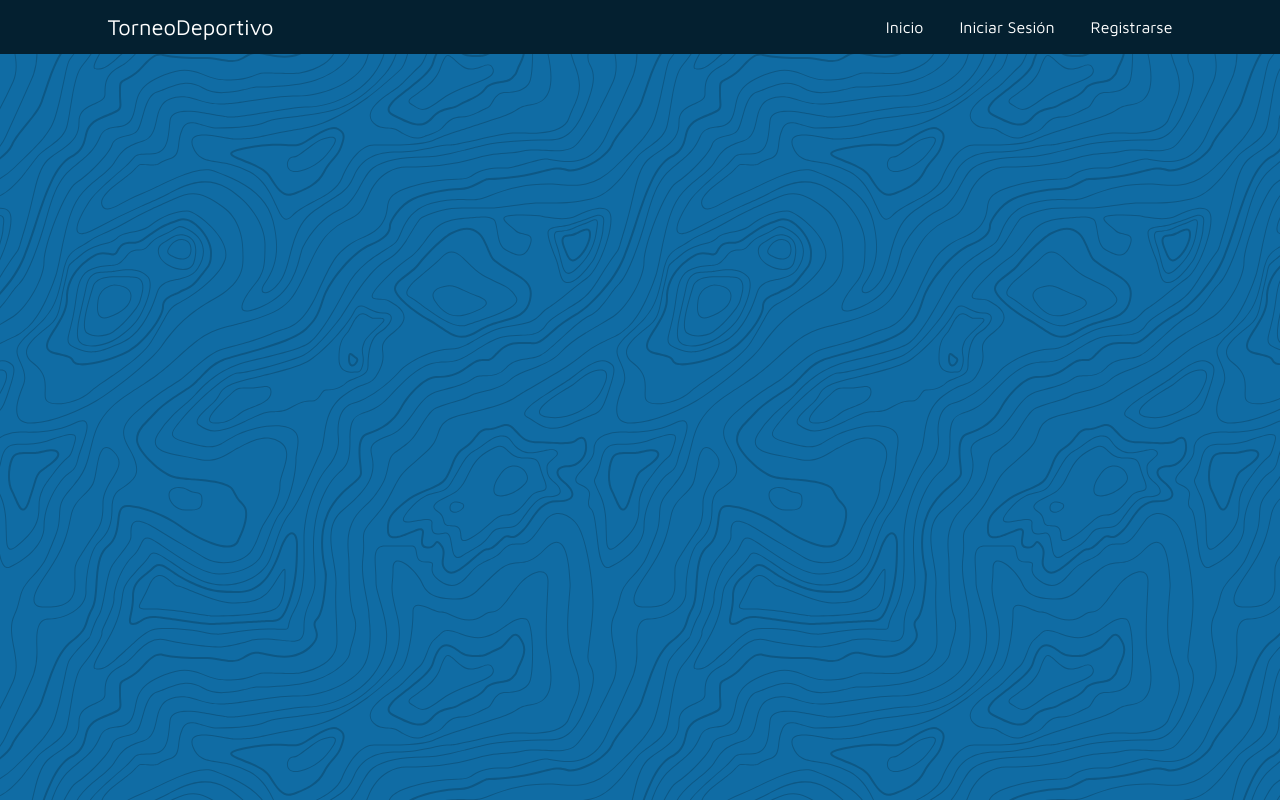
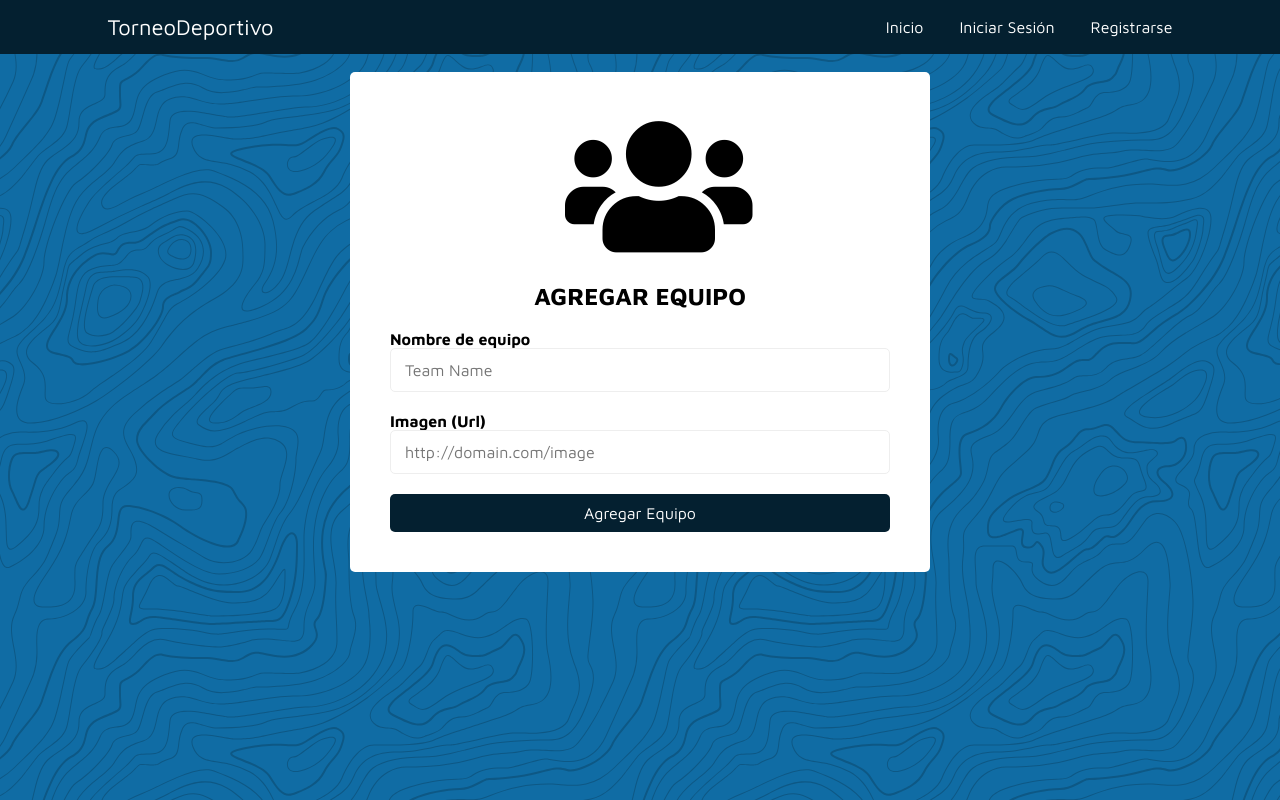
Before and after one commit to joaquinsian/Control-Torneo-Deportivo, an Angular app in the folder frontend/: page /user/my-leagues/league/add-team in a window 1280 px wide. Before the commit this address led to /. Built offline with nearby package versions, Linux system fonts and the light colour scheme.

Commit message:
Se agrego vista agregar equipo

```diff
--- a/frontend/src/app/app-routing.module.ts
+++ b/frontend/src/app/app-routing.module.ts
@@ -6,6 +6,7 @@ import { SigninComponent } from "./components/signin/signin.component";
 import { SignupComponent } from './components/signup/signup.component';
 import { UserMyleaguesComponent } from './components/user/user-myleagues/user-myleagues.component';
 import { UserMyleaguesLeaguebyidComponent } from './components/user/user-myleagues-leaguebyid/user-myleagues-leaguebyid.component';
+import { AddTeamComponent } from './components/user/user-myleagues-leaguebyid/add-team/add-team.component';
 
 const routes: Routes = [
   {
@@ -26,6 +27,9 @@ const routes: Routes = [
   },{
     path: "user/my-leagues/league",
     component: UserMyleaguesLeaguebyidComponent
+  },{
+    path: "user/my-leagues/league/add-team",
+    component: AddTeamComponent
   }
 ];
 
--- a/frontend/src/app/app.module.ts
+++ b/frontend/src/app/app.module.ts
@@ -10,6 +10,7 @@ import { AdminAllUsersComponent } from './components/admin/admin-all-users/admin
 import { UserMyleaguesComponent } from './components/user/user-myleagues/user-myleagues.component';
 import { UserMyleaguesLeaguebyidComponent } from './components/user/user-myleagues-leaguebyid/user-myleagues-leaguebyid.component';
 import { AddTeamComponent } from './components/user/user-myleagues-leaguebyid/add-team/add-team.component';
+import { GetTableComponent } from './components/user/user-myleagues-leaguebyid/get-table/get-table.component';
 
 @NgModule({
   declarations: [
@@ -20,7 +21,8 @@ import { AddTeamComponent } from './components/user/user-myleagues-leaguebyid/ad
     AdminAllUsersComponent,
     UserMyleaguesComponent,
     UserMyleaguesLeaguebyidComponent,
-    AddTeamComponent
+    AddTeamComponent,
+    GetTableComponent
     ],
   imports: [
     BrowserModule,
--- a/frontend/src/app/components/user/user-myleagues-leaguebyid/add-team/add-team.component.html
+++ b/frontend/src/app/components/user/user-myleagues-leaguebyid/add-team/add-team.component.html
@@ -1 +1,23 @@
-<p>add-team works!</p>
+<div class="f-centered-container">
+    <div class="m-container div-fc">
+        <div class="cont-centered m-b-20">
+            <i class="fas fa-users user-circle-regular"></i>
+        </div>
+        <div class="cont-centered">
+            <h2>AGREGAR EQUIPO</h2>
+        </div>
+        <form method="post" ngNativeValidate>
+            <div class="form-item-container">
+                <h4>Nombre de equipo</h4>
+                <input class="input-field w-std" type="text" name="team-name" placeholder="Team Name">
+            </div>
+            <div class="form-item-container">
+                <h4>Imagen (Url)</h4>
+                <input class="input-field w-std" type="text" name="img-team" placeholder="http://domain.com/image">
+            </div>
+            <div class="form-item-container">
+                <input class="btn w-100" type="submit" value="Agregar Equipo">
+            </div>
+        </form>
+    </div>
+</div>
--- /dev/null
+++ b/frontend/src/app/components/user/user-myleagues-leaguebyid/get-table/get-table.component.html
@@ -0,0 +1 @@
+<p>get-table works!</p>
--- /dev/null
+++ b/frontend/src/app/components/user/user-myleagues-leaguebyid/get-table/get-table.component.ts
@@ -0,0 +1,15 @@
+import { Component, OnInit } from '@angular/core';
+
+@Component({
+  selector: 'app-get-table',
+  templateUrl: './get-table.component.html',
+  styleUrls: ['./get-table.component.css']
+})
+export class GetTableComponent implements OnInit {
+
+  constructor() { }
+
+  ngOnInit(): void {
+  }
+
+}
--- a/frontend/src/app/components/user/user-myleagues-leaguebyid/user-myleagues-leaguebyid.component.html
+++ b/frontend/src/app/components/user/user-myleagues-leaguebyid/user-myleagues-leaguebyid.component.html
@@ -6,7 +6,7 @@
         <div class="right-column">
             <h1 class="m-b-20 title-league m-t-20">Liga Lorem Ipsum</h1>
             <div class="grid-2">
-                <button class="btn add-btn"><i class="fas fa-plus-circle"></i> Agregar Equipo</button>
+                <button routerLink='/user/my-leagues/league/add-team' class="btn add-btn"><i class="fas fa-plus-circle"></i> Agregar Equipo</button>
                 <button class="btn purple-button"><i class="fas fa-table"></i> Ver Tabla</button>
                 <button class="btn yellow-button "><i class="fas fa-chart-pie"></i> Gráfica</button>
                 <button class="btn turquoise-button"><i class="fas fa-calendar-alt"></i> Jornadas</button>
```
Also changed, not shown: frontend/src/app/components/user/user-myleagues-leaguebyid/get-table/get-table.component.css (added), frontend/src/styles.css, 1 other file (tests, documents, lock files or other folders).
